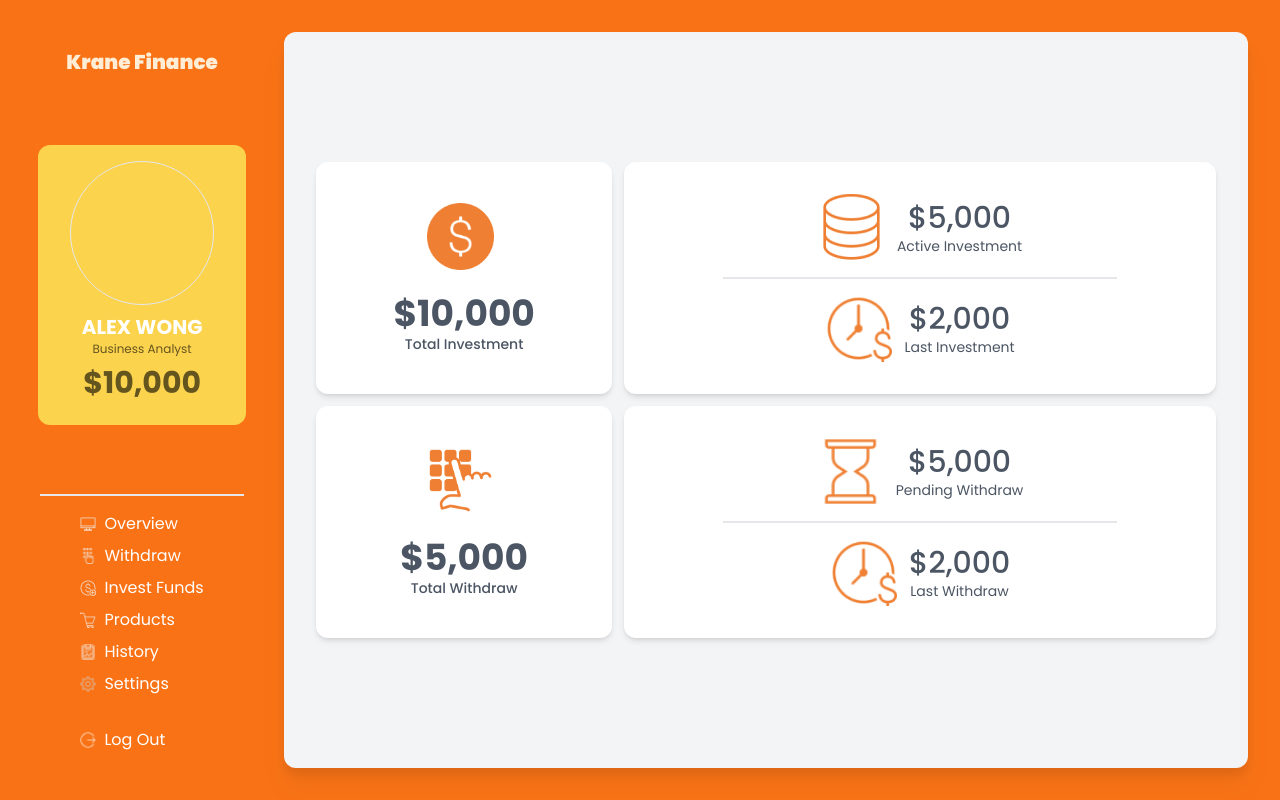
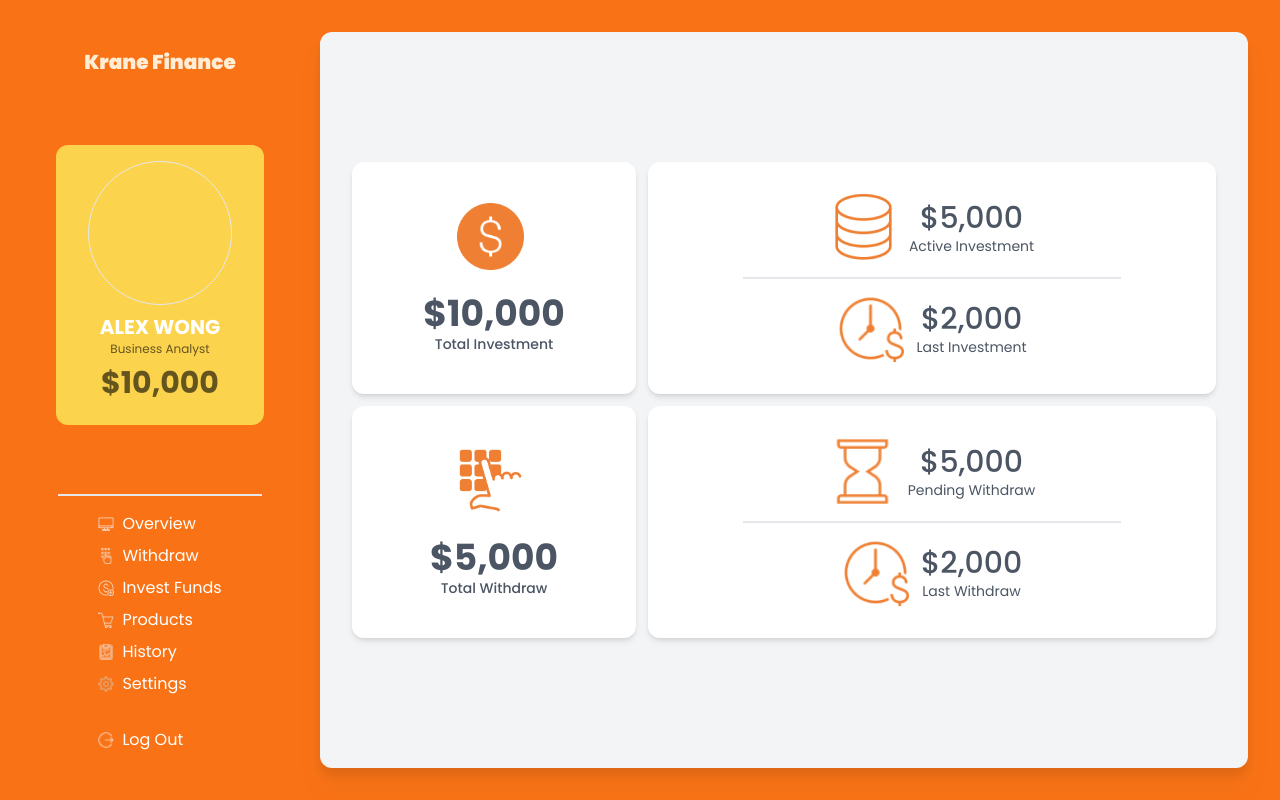
Before and after one commit to Coolhands-frank/Investment-Site, a Next.js app: page /dashboard in a window 1280 px wide. Built offline with nearby package versions, Linux system fonts and the light colour scheme.

Commit message:
dashbord mobile nav

```diff
--- a/app/dashboard/layout.js
+++ b/app/dashboard/layout.js
@@ -1,10 +1,11 @@
 import { poppins } from "../../app/fonts"
 import SideBar from "../../components/DashboardComponents/Sidebar"
+import DashboardNavBar from "@/components/DashboardComponents/DashboardNavBar";
 
 export default function DashboardLayout({ children }) {
   return (
-      <main className={`${poppins.className} antialiased pt-12 md:pb-8 md:py-8 bg-orange-500 flex flex-col md:flex-row h-screen`}>
-        <SideBar />
+      <main className={`${poppins.className} antialiased md:py-8 bg-orange-500 flex flex-col md:flex-row h-screen`}>
+        <DashboardNavBar />
         <div className="overflow-auto p-8 md:overflow-hidden drop-shadow-xl md:mr-4 lg:mr-8 md:rounded-xl w-full h-full bg-gray-100">
             {children}
         </div>
--- /dev/null
+++ b/components/DashboardComponents/DashboardNavBar.js
@@ -0,0 +1,36 @@
+'use client'
+import React, { useState } from 'react';
+import Link from 'next/link';
+import SideBar from './Sidebar';
+import MobileDrawer from '../NavComponents/MobileDrawer';
+import Image from 'next/image';
+import { CogIcon } from '@heroicons/react/24/solid';
+
+const DashboardNavBar = () => {
+
+  const [isToggleDrawer, setIsToggleDrawer] = useState(false)
+
+  const handleDrawerToggle = () => {
+    setIsToggleDrawer(!isToggleDrawer);
+  };
+
+  return (
+    <>
+      <div className="hidden h-full md:w-1/4 lg:max-w-sm text-white md:flex flex-col justify-between items-center">
+        <SideBar />
+      </div>
+
+      <div className="md:hidden bg-orange-500 py-4 px-8 flex flex-row justify-between items-center">
+        <button className="border rounded-full w-8 h-8 bg-gray-100" onClick={handleDrawerToggle}>
+
+        </button>
+        <Link className="rounded-full text-white hover:bg-gray-700 transition duration-200" href="#">
+            <CogIcon className="h-8 w-8" />
+        </Link>
+        <MobileDrawer isOpen={isToggleDrawer} onClose={handleDrawerToggle} />
+    </div>
+    </>
+  );
+};
+
+export default DashboardNavBar;
--- /dev/null
+++ b/components/DashboardComponents/Links.js
@@ -0,0 +1,96 @@
+import Image from 'next/image'
+import Link from 'next/link'
+
+export default function Links() {
+
+    return (
+        <div className="border-t-2 pt-4 px-10">
+            <ul className="text-sm lg:text-base space-y-2">
+                <li className="">
+                    <Link className="flex items-center" href="/">
+                        <Image
+                            src={"/images/Monitor.png"}
+                            width={16}
+                           height={16}
+                            alt=""
+                            className="mr-2"
+                        />
+                        <p>Overview</p>
+                    </Link>
+                </li>
+
+                <li className="">
+                    <Link className="flex items-center" href="/campaign">
+                        <Image
+                            src={"/images/dialing-numbers.png"}
+                            width={16}
+                            height={16}
+                            alt=""
+                            className="mr-2"
+                        />
+                        <p>Withdraw</p>
+                    </Link>
+                </li>
+                <li className="">
+                    <Link className="flex items-center" href="#">
+                        <Image
+                            src={"/images/add-dollar.png"}
+                            width={16}
+                            height={16}
+                            alt=""
+                            className="mr-2"
+                        />
+                        <p>Invest Funds</p>
+                    </Link>
+                </li>
+                <li>
+                    <Link className="flex items-center" href="#">
+                        <Image
+                            src={"/images/shopping-cart.png"}
+                            width={16}
+                            height={16}
+                            alt=""
+                            className="mr-2"
+                        />
+                       <p>Products</p>
+                    </Link>
+                </li>
+                <li>
+                    <Link className="flex items-center" href="#">
+                        <Image
+                            src={"/images/health-graph.png"}
+                            width={16}
+                            height={16}
+                            alt=""
+                            className="mr-2"
+                        />
+                        <p>History</p>
+                    </Link>
+                </li>
+                <li>
+                    <Link className="flex items-center" href="#">
+                        <Image
+                            src={"/images/Settings.png"}
+                            width={16}
+                            height={16}
+                            alt="settings icon"
+                            className="mr-2"
+                        />
+                        <p>Settings</p>
+                    </Link>
+                </li>
+            </ul>
+
+            <Link className="flex items-center mt-8" href="#">
+                <Image
+                    src={"/images/logout-rounded.png"}
+                    width={16}
+                    height={16}
+                    alt=""
+                    className="mr-2"
+                />
+                <p>Log Out</p>
+            </Link>
+        </div>
+    )
+}
--- a/components/DashboardComponents/Sidebar.js
+++ b/components/DashboardComponents/Sidebar.js
@@ -1,116 +1,15 @@
 import Image from 'next/image'
 import Link from 'next/link'
+import Profile from './UserProfile'
+import Links from './Links'
 
 export default function SideBar() {
 
     return (
         <div className="hidden h-full py-4 w-80 lg:w-96 text-white md:flex flex-col justify-between items-center">
             <h1 className="font-black text-lg lg:text-xl text-orange-100">Krane Finance</h1>
-
-            <div className="rounded-xl bg-amber-300 my-3 px-6 py-3 lg:px-8 lg:py-4 flex flex-col justify-center items-center">
-                <div className="w-36 h-36 border rounded-full">
-
-                </div>
-                <div className="flex flex-col items-center justify-center">
-                    <h2 className="font-bold text-lg lg:text-xl mt-2">ALEX WONG</h2>
-                    <p className="text-xs font-normal text-black opacity-60">Business Analyst</p>
-                    <h2 className="text-2xl lg:text-3xl font-bold my-2 text-black opacity-60">$10,000</h2>
-                </div>
-            </div>
-        {/*
-            <div className="my-4">
-                <hr className=" w-52 border border-gray-100"/>
-            </div>
-        */}
-            <div className="border-t-2 pt-4 px-10">
-                <ul className="text-sm lg:text-base space-y-2">
-                    <li className="">
-                        <Link className="flex items-center" href="/">
-                            <Image
-                                src={"/images/Monitor.png"}
-                                width={16}
-                               height={16}
-                                alt=""
-                                className="mr-2"
-                            />
-                            <p>Overview</p>
-                        </Link>
-                    </li>
-
-                    <li className="">
-                        <Link className="flex items-center" href="/campaign">
-                            <Image
-                                src={"/images/dialing-numbers.png"}
-                                width={16}
-                                height={16}
-                                alt=""
-                                className="mr-2"
-                            />
-                            <p>Withdraw</p>
-                        </Link>
-                    </li>
-                    <li className="">
-                        <Link className="flex items-center" href="#">
-                            <Image
-                                src={"/images/add-dollar.png"}
-                                width={16}
-                                height={16}
-                                alt=""
-                                className="mr-2"
-                            />
-                            <p>Invest Funds</p>
-                        </Link>
-                    </li>
-                    <li>
-                        <Link className="flex items-center" href="#">
-                            <Image
-                                src={"/images/shopping-cart.png"}
-                                width={16}
-                                height={16}
-                                alt=""
-                                className="mr-2"
-                            />
-                           <p>Products</p>
-                        </Link>
-                    </li>
-                    <li>
-                        <Link className="flex items-center" href="#">
-                            <Image
-                                src={"/images/health-graph.png"}
-                                width={16}
-                                height={16}
-                                alt=""
-                                className="mr-2"
-                            />
-                            <p>History</p>
-                        </Link>
-                    </li>
-                    <li>
-                        <Link className="flex items-center" href="#">
-                            <Image
-                                src={"/images/Settings.png"}
-                                width={16}
-                                height={16}
-                                alt=""
-                                className="mr-2"
-                            />
-                            <p>Settings</p>
-                        </Link>
-                    </li>
-                </ul>
-
-                <Link className="flex items-center mt-8" href="#">
-                    <Image
-                        src={"/images/logout-rounded.png"}
-                        width={16}
-                        height={16}
-                        alt=""
-                        className="mr-2"
-                    />
-                    <p>Log Out</p>
-                </Link>
-            </div>
-
+            <Profile />
+            <Links />
         </div>
     )
 }
--- /dev/null
+++ b/components/DashboardComponents/UserProfile.js
@@ -0,0 +1,19 @@
+import Image from 'next/image'
+import Link from 'next/link'
+
+export default function Profile() {
+
+    return (
+        <div className="rounded-xl bg-amber-300 my-3 px-6 py-3 lg:px-8 lg:py-4 flex flex-col justify-center items-center">
+            <div className="w-36 h-36 border rounded-full">
+
+            </div>
+            <div className="flex flex-col items-center justify-center">
+                <h2 className="font-bold text-lg lg:text-xl mt-2">ALEX WONG</h2>
+                <p className="text-xs font-normal text-black opacity-60">Business Analyst</p>
+                <h2 className="text-2xl lg:text-3xl font-bold my-2 text-black opacity-60">$10,000</h2>
+            </div>
+        </div>
+
+    )
+}
--- a/package.json
+++ b/package.json
@@ -13,6 +13,7 @@
     "@auth0/nextjs-auth0": "^3.0.0-beta.3",
     "@fortawesome/free-solid-svg-icons": "^6.6.0",
     "@fortawesome/react-fontawesome": "^0.2.2",
+    "@heroicons/react": "^2.2.0",
     "lucide-react": "^0.474.0",
     "next": "^14.2.7",
     "react": "^18",
```
Also changed, not shown: components/DashboardComponents/MobileViewNav.js (added), 1 other file (tests, documents, lock files or other folders).
